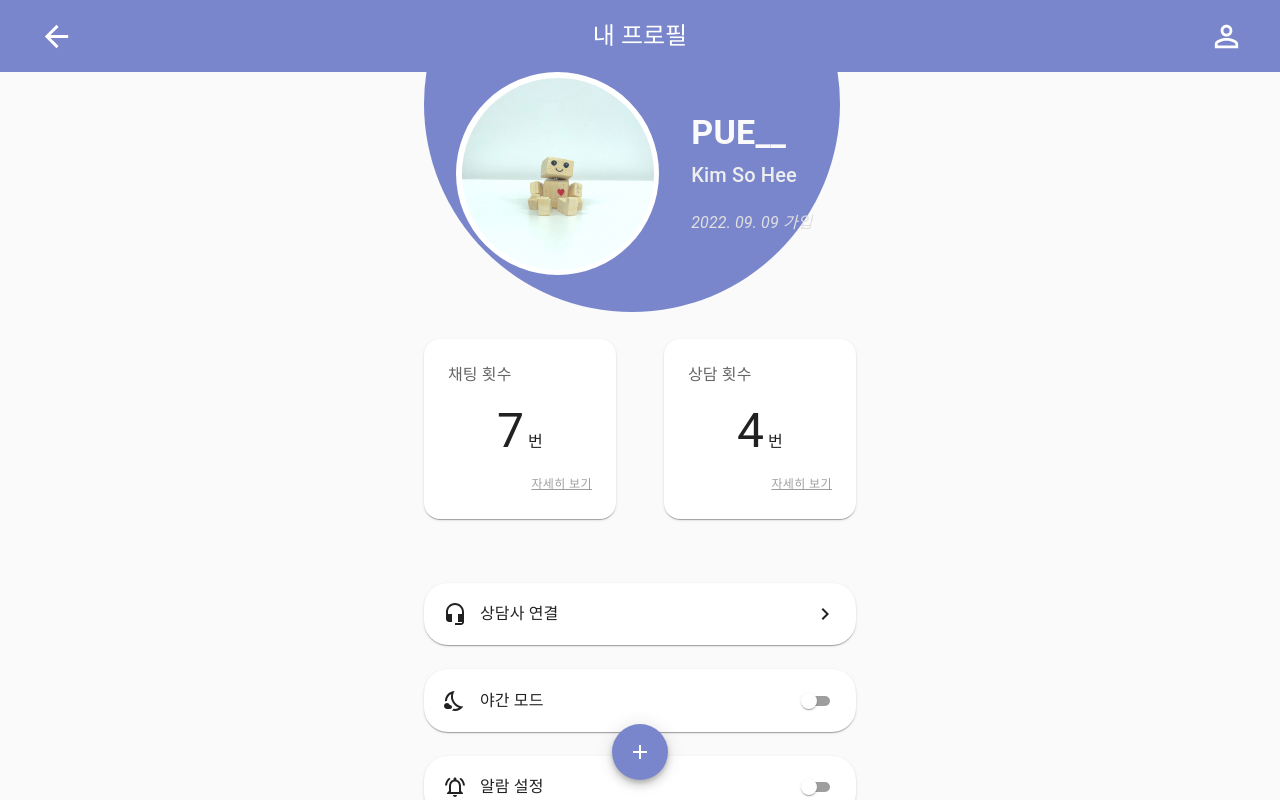
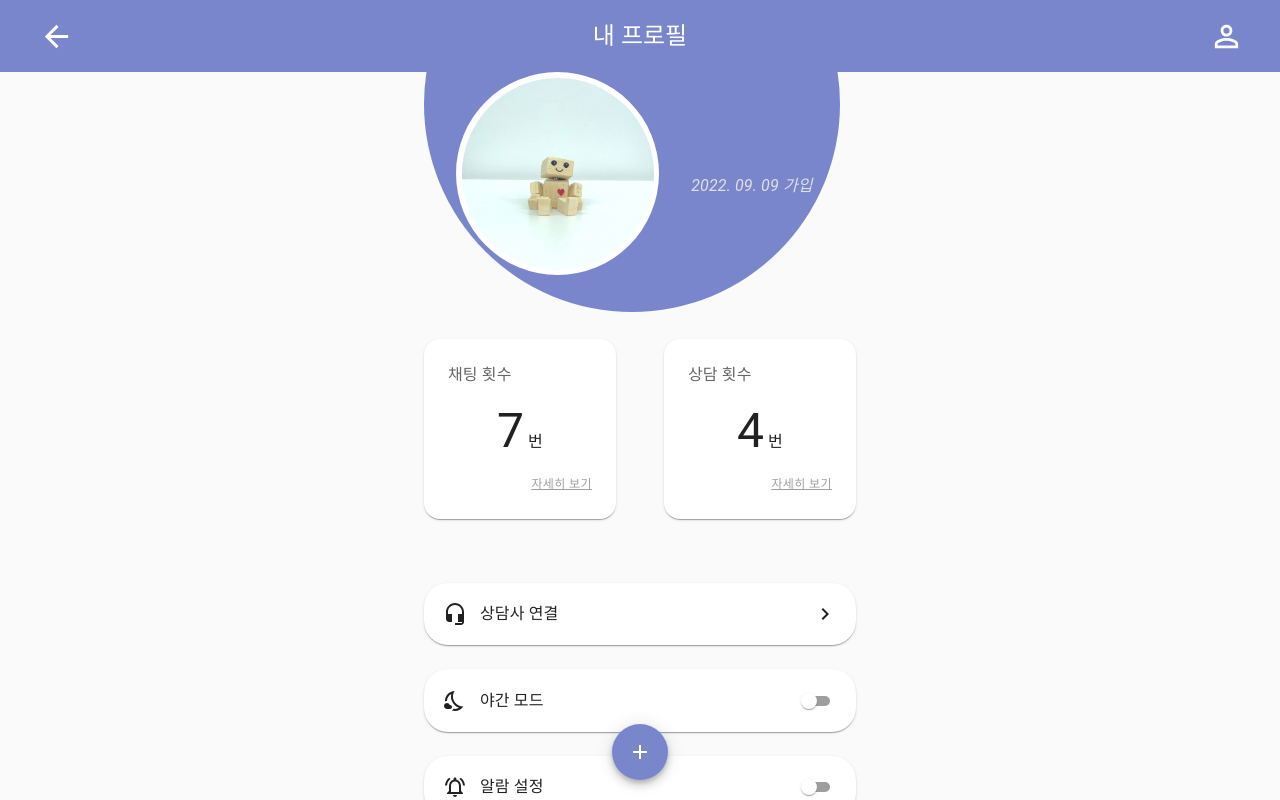
Before and after one commit to PUE-AI-ChatBot/PUE-FE, a Next.js app: page /profile in a window 1280 px wide. Built offline with nearby package versions, Linux system fonts and the light colour scheme; no server answers.

Commit message:
feat : 로그인 기능  - 로그인 완료 후 Home redirect

```diff
--- a/src/components/profile/info/index.tsx
+++ b/src/components/profile/info/index.tsx
@@ -1,17 +1,20 @@
 import React from 'react';
 import { Box } from '@mui/material';
 import Meta from '@components/profile/info/meta';
+import { useSession } from 'next-auth/react';
 
 const Info = () => {
   /**
    * @todo
    *   User domain 상태 관리
    */
+  const { data: session, status } = useSession();
+
   return (
     <Box mt={'4rem'} mb={'2rem'} width={'27rem'}>
       <Meta
-        nickName={'PUE__'}
-        userName={'Kim So Hee'}
+        nickName={session?.user?.name}
+        userName={session?.user?.name}
         register={'2022. 09. 09'}
       />
     </Box>
--- a/src/components/profile/info/meta.tsx
+++ b/src/components/profile/info/meta.tsx
@@ -2,7 +2,11 @@ import React from 'react';
 import { Box, Stack, Typography } from '@mui/material';
 import ProfileAvatar from '@components/avatar/ProfileAvatar';
 
-type IMeta = { nickName: string; userName: string; register: string };
+type IMeta = {
+  nickName?: string | null;
+  userName?: string | null;
+  register: string;
+};
 
 const Meta = ({ nickName, userName, register }: IMeta) => {
   return (
```
Also changed, not shown: src/components/login/Login.tsx (+6 -2 lines), src/pages/enter/index.tsx (+15 -8 lines).
